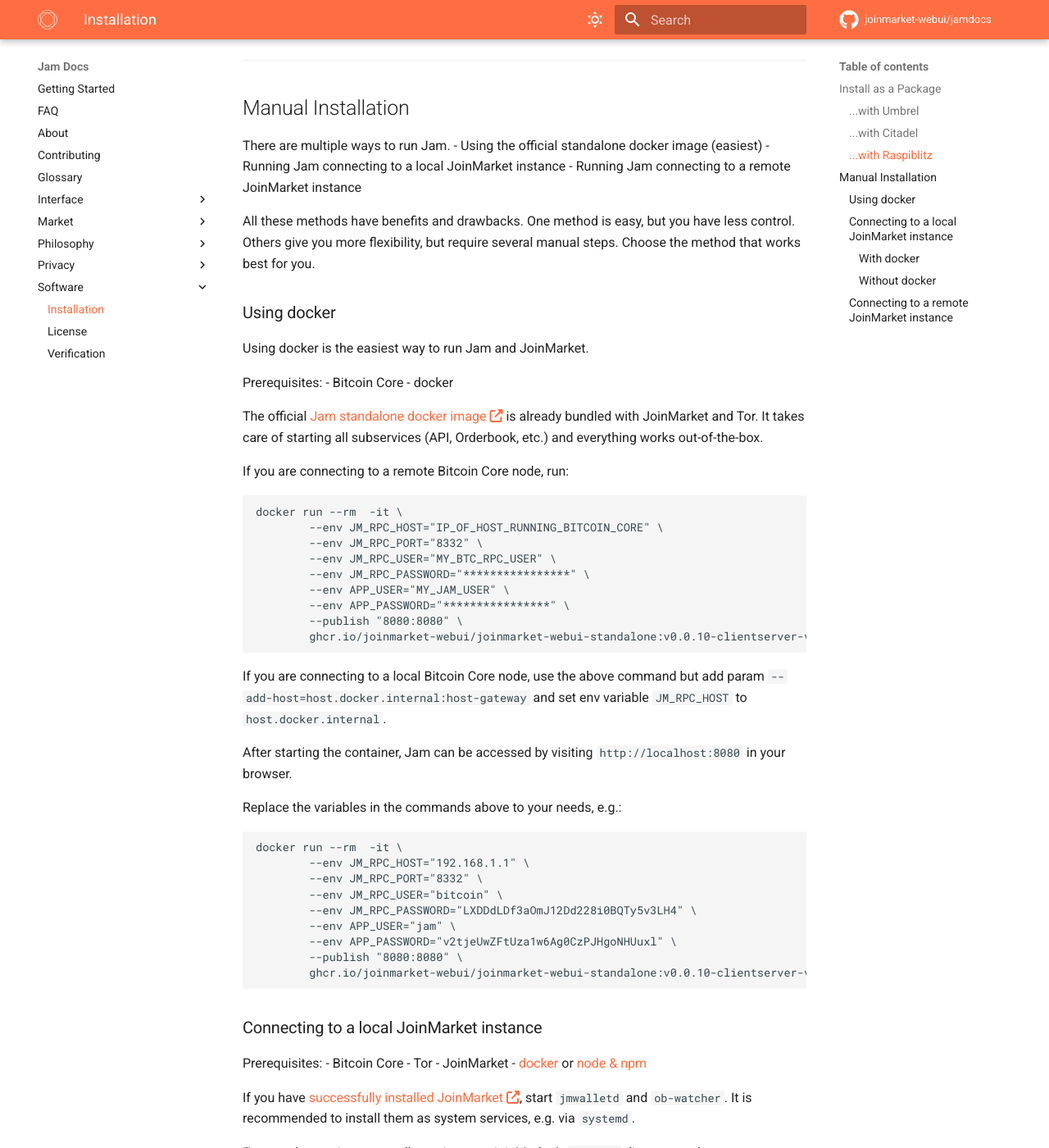
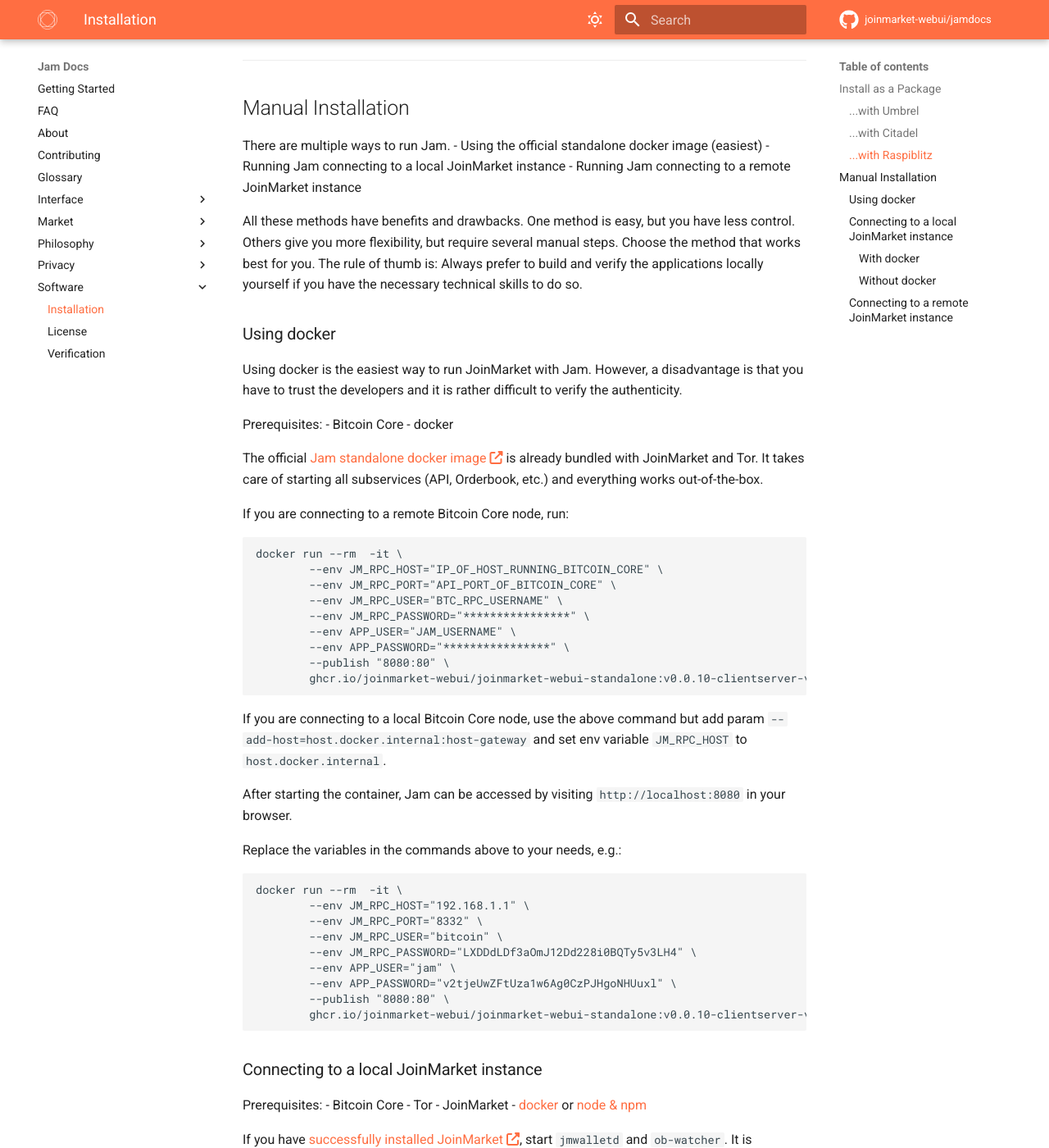
Before and after one commit to joinmarket-webui/jamdocs, an MkDocs documentation site: the page built from docs/software/installation.md, in a window 1280 px wide and 1400 px high, scrolled down 1487 px. Shown: the whole window at 82% size. Built offline with MkDocs 1.6.1 and Material for MkDocs 9.7.7, drawn with Linux system fonts in a browser that asks for light colours; nearby versions of some CDN libraries; comment, search, counter and statistics services are not loaded; some of the changed text lies outside the part shown.

Commit message:
docs(installation): add manual installation

````diff
--- a/docs/software/installation.md
+++ b/docs/software/installation.md
@@ -73,10 +73,14 @@
 All these methods have benefits and drawbacks. One method is easy, but you
 have less control. Others give you more flexibility, but require several
 manual steps. Choose the method that works best for you.
+The rule of thumb is: Always prefer to build and verify the applications
+locally yourself if you have the necessary technical skills to do so.
 
 ### Using docker
 
-Using docker is the easiest way to run Jam and JoinMarket.
+Using docker is the easiest way to run JoinMarket with Jam.
+However, a disadvantage is that you have to trust the developers and it is
+rather difficult to verify the authenticity.
 
 Prerequisites:
 - Bitcoin Core
@@ -92,12 +96,12 @@
 ```sh
 docker run --rm  -it \
         --env JM_RPC_HOST="IP_OF_HOST_RUNNING_BITCOIN_CORE" \
-        --env JM_RPC_PORT="8332" \
-        --env JM_RPC_USER="MY_BTC_RPC_USER" \
+        --env JM_RPC_PORT="API_PORT_OF_BITCOIN_CORE" \
+        --env JM_RPC_USER="BTC_RPC_USERNAME" \
         --env JM_RPC_PASSWORD="****************" \
-        --env APP_USER="MY_JAM_USER" \
+        --env APP_USER="JAM_USERNAME" \
         --env APP_PASSWORD="****************" \
-        --publish "8080:8080" \
+        --publish "8080:80" \
         ghcr.io/joinmarket-webui/joinmarket-webui-standalone:v0.0.10-clientserver-v0.9.6
 ```
 
@@ -117,7 +121,7 @@
         --env JM_RPC_PASSWORD="LXDDdLDf3aOmJ12Dd228i0BQTy5v3LH4" \
         --env APP_USER="jam" \
         --env APP_PASSWORD="v2tjeUwZFtUza1w6Ag0CzPJHgoNHUuxl" \
-        --publish "8080:8080" \
+        --publish "8080:80" \
         ghcr.io/joinmarket-webui/joinmarket-webui-standalone:v0.0.10-clientserver-v0.9.6
 ```
 
@@ -131,23 +135,41 @@
 
 If you have [successfully installed JoinMarket][jm-install-docs], start
 `jmwalletd` and `ob-watcher`. It is recommended to install them as system
-services, e.g. via `systemd`.
+services, e.g. via `systemd`. Also, see your `joinmarket.cfg` config file
+and adapt the values to your needs. It is generally advised to leave
+all settings at their default values. The following examples all
+use the standard values (e.g. for ports).
 
 [jm-install-docs]: https://github.com/JoinMarket-Org/joinmarket-clientserver/blob/master/docs/INSTALL.md
 
-To start the services manually, navigate to JoinMarket's `scripts`
-directory and execute:
+
+!!! info
+    Never expose your JoinMarket services publicly to your local network,
+    i.e. always bind to `127.0.0.1` instead of `0.0.0.0`.
+
+To start the services manually, navigate to JoinMarket's root directory and
+execute:
 
 ```sh
-python3 jmwalletd.py
+. jmvenv/bin/activate
+python3 scripts/jmwalletd.py
 ```
 and
 ```sh
-python3 obwatch/ob-watcher.py --host=127.0.0.1
+. jmvenv/bin/activate
+python3 scripts/obwatch/ob-watcher.py --host=127.0.0.1
 ```
 
 #### With docker
-TODO
+```
+docker run --rm  -it \
+        --add-host=host.docker.internal:host-gateway \
+        --env JMWEBUI_JMWALLETD_HOST="host.docker.internal" \
+        --env JMWEBUI_JMWALLETD_API_PORT="28183" \
+        --env JMWEBUI_JMWALLETD_WEBSOCKET_PORT="28283" \
+        --publish "8080:80" \
+        ghcr.io/joinmarket-webui/joinmarket-webui-ui-only:v0.0.10-clientserver-v0.9.6
+```
 
 #### Without docker
 
@@ -165,10 +187,11 @@
 ### Connecting to a remote JoinMarket instance
 
 Do all the same steps as in [Connecting to a local JoinMarket instance](#connecting-to-a-local-JoinMarket-instance)
-but before starting Jam, create a ssh tunnel to the remote host.
+but before starting Jam (either directory or with docker), create a ssh tunnel
+to the remote host.
 
 ```sh
-ssh yourhost.local -v -o GatewayPorts=true -N -L 28183:0.0.0.0:28183 -L 28283:0.0.0.0:28283 -L 62601:0.0.0.0:62601
+ssh yourhost.local -v -o GatewayPorts=true -N -L 28183:127.0.0.1:28183 -L 28283:127.0.0.1:28283 -L 62601:127.0.0.1:62601
 ```
 
 ---
````
